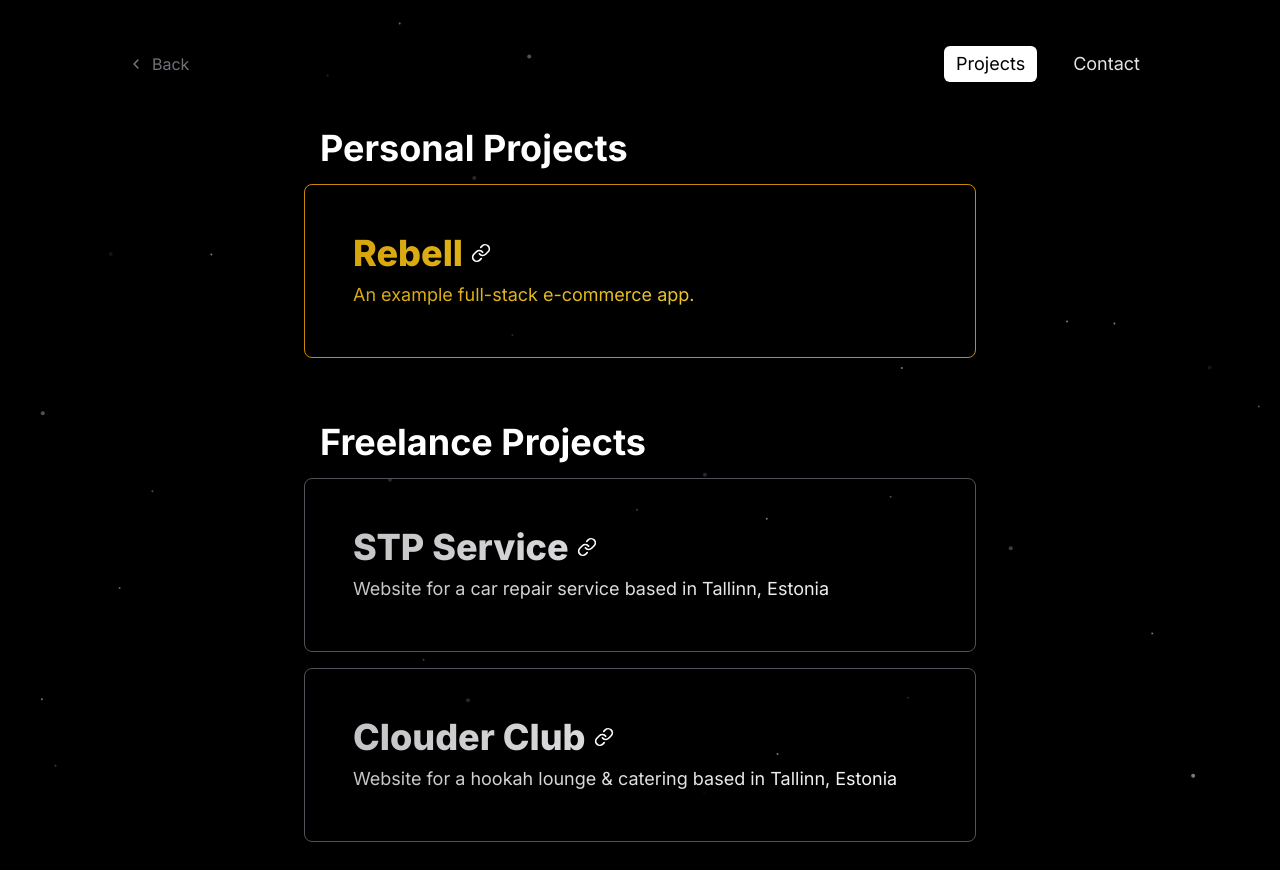
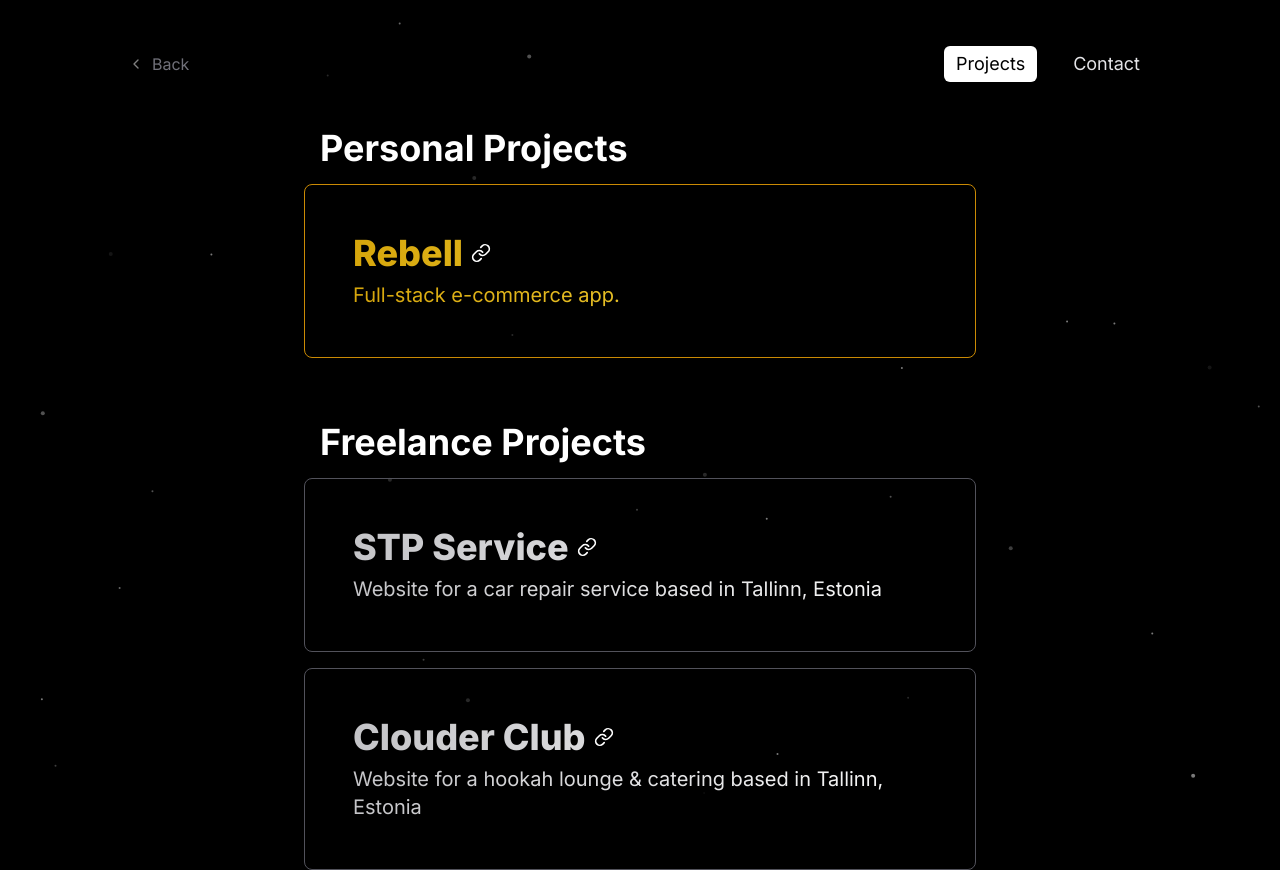
Before and after one commit to sench-a/sendzha.com, a Next.js app: page /projects in a window 1280 px wide. Before the commit the page ends 842 px from the top, so only its background shows below. Built offline with nearby package versions, Linux system fonts and the light colour scheme.

Commit message:
fix: css

```diff
--- a/src/components/project-card.tsx
+++ b/src/components/project-card.tsx
@@ -33,7 +33,9 @@ export const ProjectCard = ({
 				/>
 			</div>
 
-			<p className="text-lg sm:text-xt">{description}</p>
+			<p className="text-md sm:text-xl whitespace-pre-wrap">
+				{description}
+			</p>
 		</a>
 	);
 };
--- a/src/config/site.tsx
+++ b/src/config/site.tsx
@@ -3,7 +3,7 @@ export type SiteConfig = typeof siteConfig;
 
 export const siteConfig = {
 	name: 'Sendzha',
-	description: 'I make full-stack web applications',
+	description: 'Next.js developer',
 	url: 'https://sendzha.com',
 	mainNav: [
 		{
@@ -47,7 +47,7 @@ export const siteConfig = {
 			id: 'personal',
 			title: 'Rebell',
 			link: 'https://rb.sendzha.com',
-			description: 'An example full-stack e-commerce app.',
+			description: 'Full-stack e-commerce app.',
 		},
 	],
 };
```
